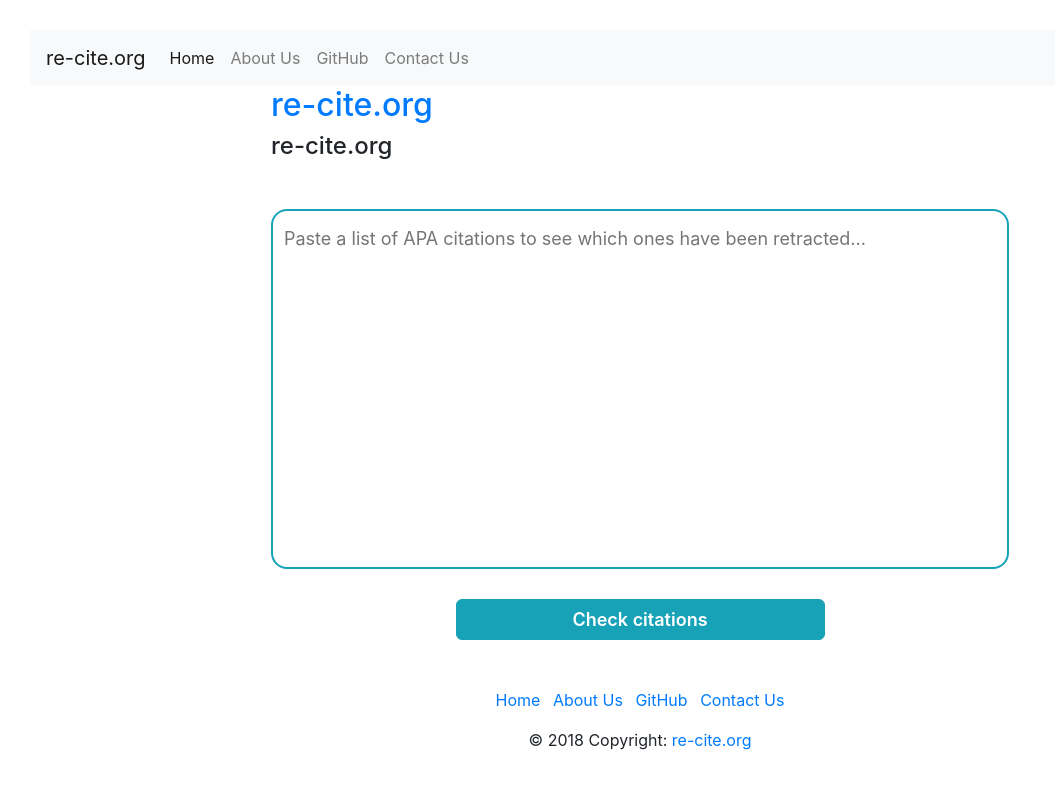
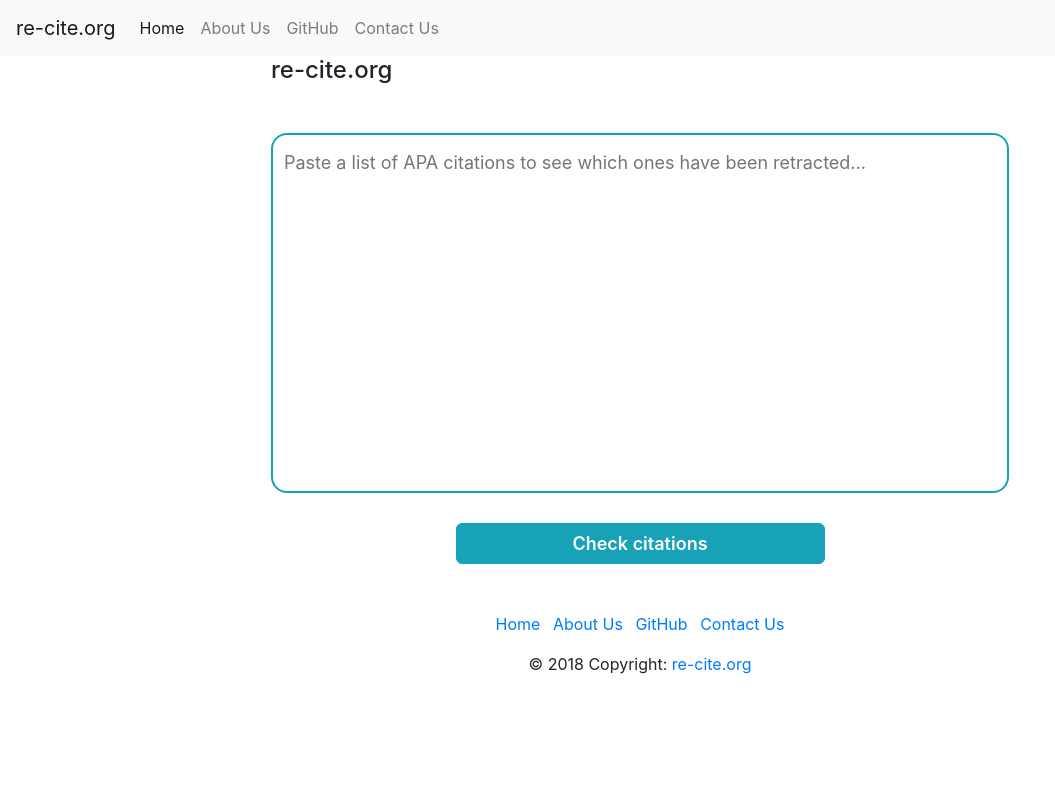
Before and after one commit to recite/re-cite.org, a Flask app: page / in a window 1280 px wide. Shown: the whole page, without its empty margins (0-1055 px from the left). Run offline with Flask 2, Linux system fonts and the light colour scheme; some libraries are stand-ins or nearby versions.

Commit message:
margin 0 and remove second header

```diff
--- a/app/static/css/style.css
+++ b/app/static/css/style.css
@@ -1,5 +1,5 @@
 body {
-  margin: 30px;
+  margin: 0px;
   background-color: #ffffff;
 }
 
--- a/app/templates/layout.html
+++ b/app/templates/layout.html
@@ -46,7 +46,6 @@
       {%- endif -%}
     {%- endwith -%}
       <div class="mb-5 page-header">
-        <h2><a href="http://re-cite.org">re-cite.org</a></h2>
         <h4>{% block header %}{%- if header %}{{ header }}{% endif -%}{% endblock %}</h4>
       </div>
     {%- block body %}{% endblock -%}
```
